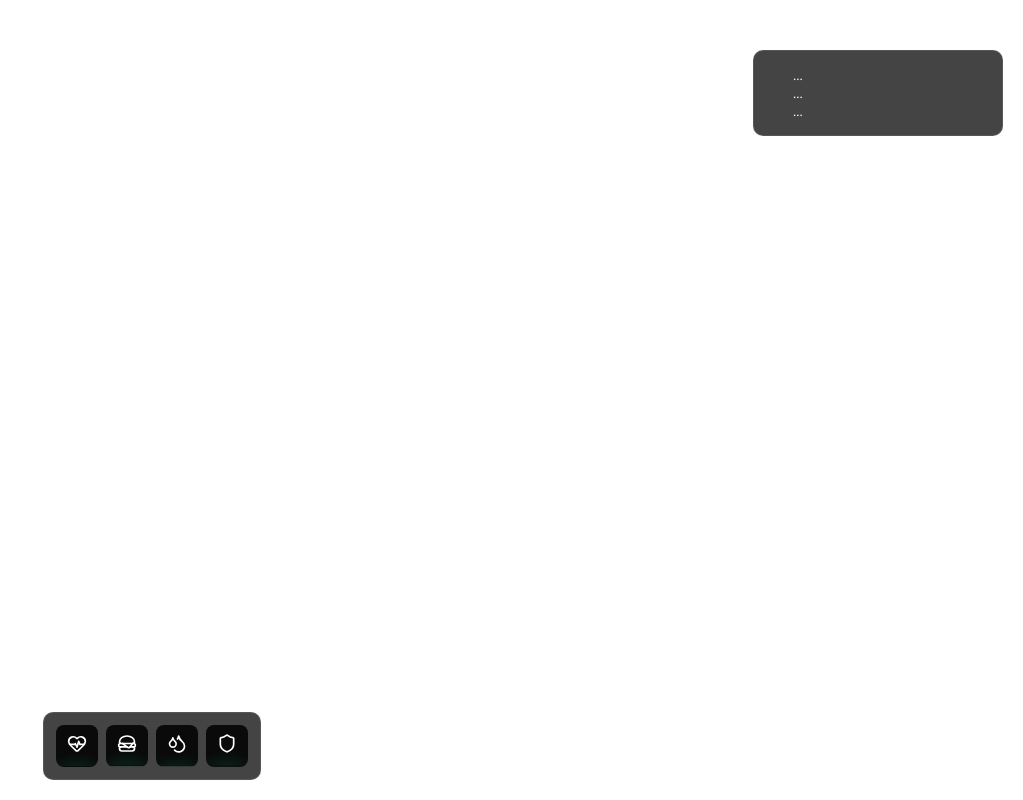
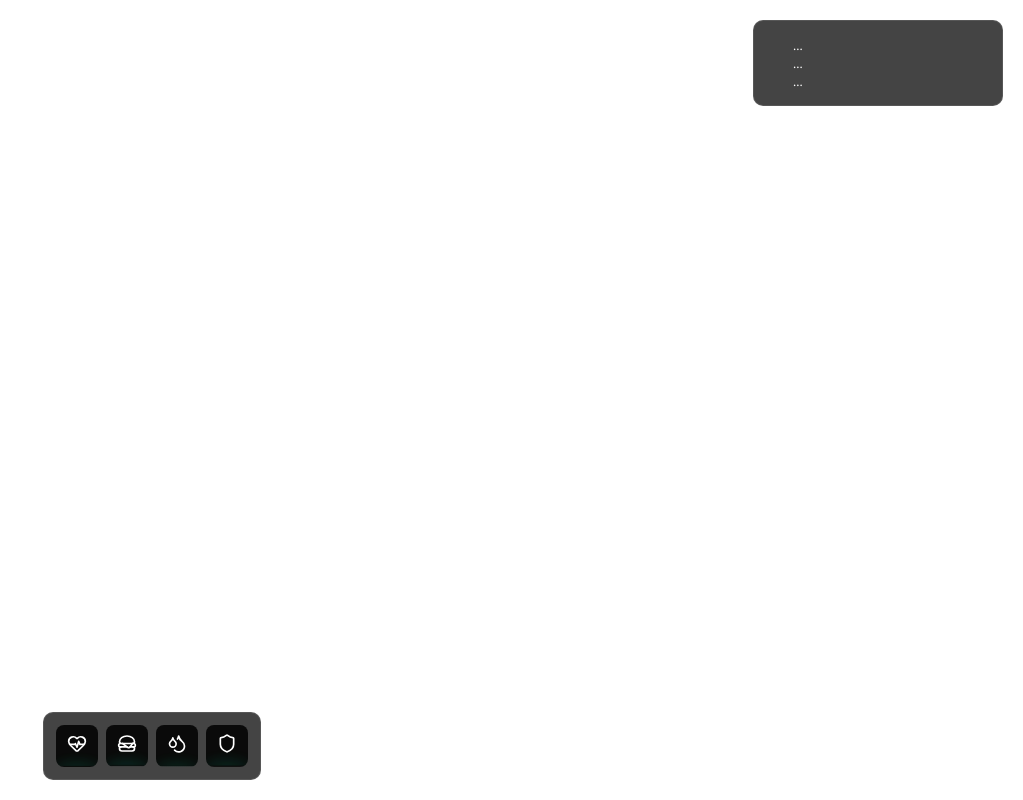
Before and after one commit to Lasko-wrks/zHud, a plain HTML site: page web/index.html in a window 1280 px wide. Shown: the whole page, without its empty margins (257-1280 px from the left). Drawn offline with nearby package versions, Linux system fonts and the light colour scheme.

Commit message:
[New] - Changement de la position du HUD d'information

```diff
--- a/web/style.css
+++ b/web/style.css
@@ -55,7 +55,7 @@ body {
 .player-info {
     padding: 15px;
     position: fixed;
-    top: 50px;
+    top: 20px;
     right: 20px;
     width: 250px;
 }
```
